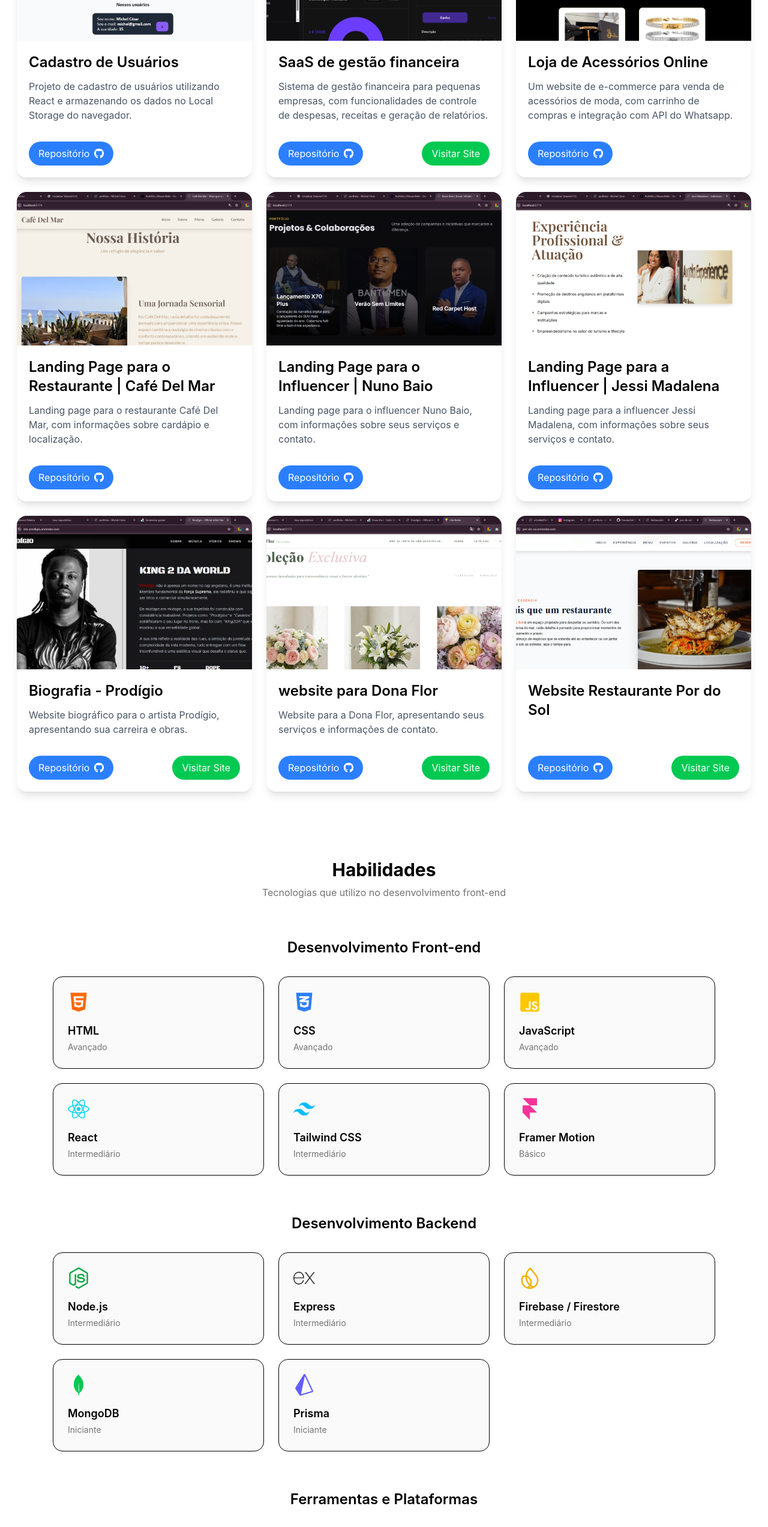
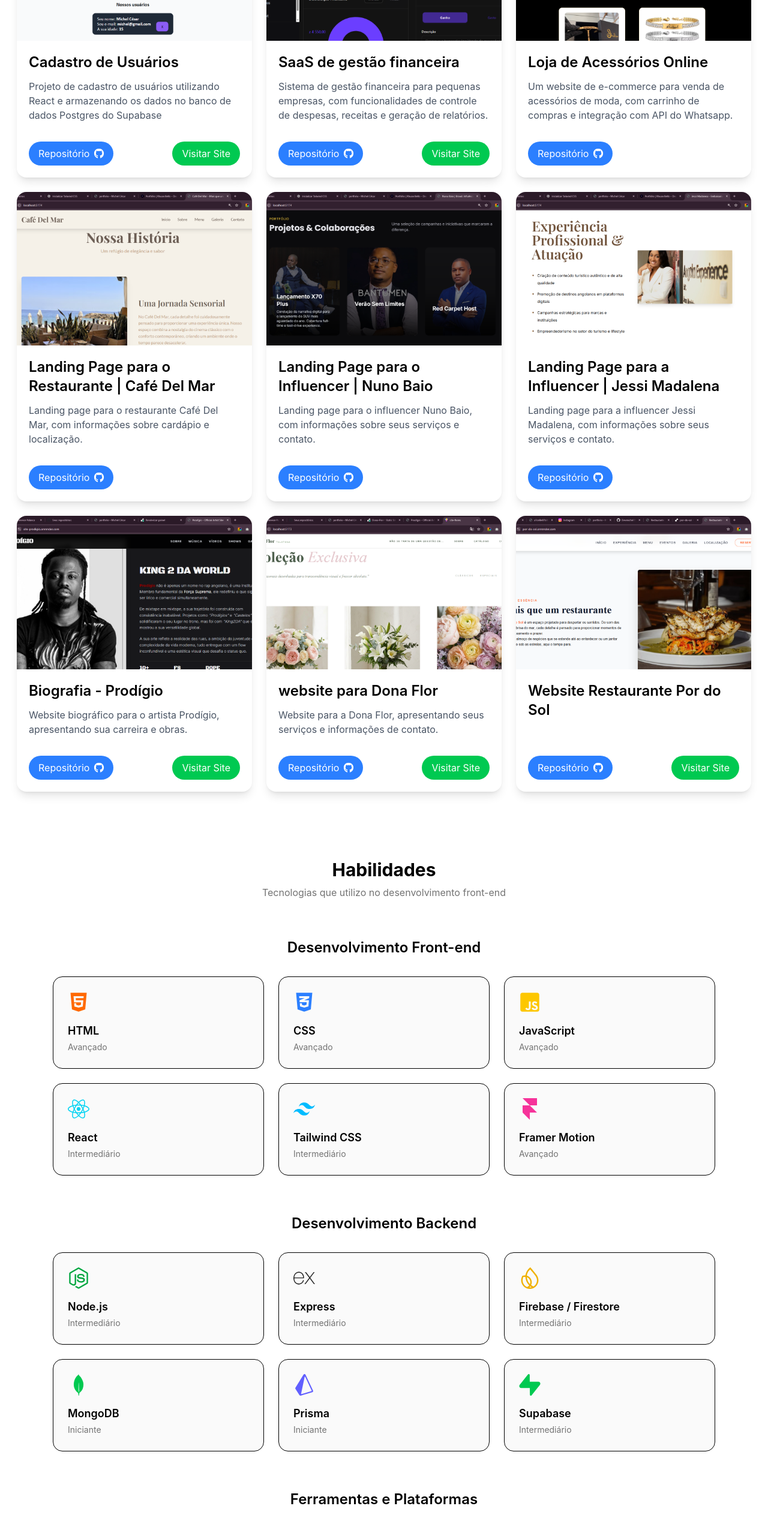
Before and after one commit to Devmichel15/portfolio-michel-cesar, a React (Vite) app: page / in a window 1280 px wide. Shown: the part 1700-4246 px from the top of the page at 60% size. Built offline with nearby package versions, Linux system fonts and the light colour scheme.

Commit message:
adicionando mais stacks no portfolio

```diff
--- a/src/data.js
+++ b/src/data.js
@@ -1,10 +1,11 @@
 import { FaGithub } from "react-icons/fa";
-import { SiVercel, SiNetlify, SiRender } from "react-icons/si";
+import { SiVercel, SiNetlify, SiRender, SiSupabase } from "react-icons/si";
 import { FaNodeJs, FaCode } from "react-icons/fa";
-import { SiExpress, SiFirebase, SiMongodb, SiPrisma } from "react-icons/si";
+import { SiExpress, SiFirebase, SiMongodb, SiPrisma, SiGit } from "react-icons/si";
 import { FaHtml5, FaCss3Alt, FaJsSquare, FaReact } from "react-icons/fa";
 import { SiTailwindcss, SiFramer } from "react-icons/si";
 import { image, link } from "motion/react-client";
+import { color } from "motion";
 
 export const projects = [
   {
@@ -12,8 +13,9 @@ export const projects = [
     name: "Cadastro de Usuários",
     image: "/project1.png",
     description:
-      "Projeto de cadastro de usuários utilizando React e armazenando os dados no Local Storage do navegador.",
+      "Projeto de cadastro de usuários utilizando React e armazenando os dados no banco de dados Postgres do Supabase",
     repo: "https://github.com/Devmichel15/cadastro-de-users",
+    link: "https://cadastro-de-users.onrender.com",
     techs: ["React", "JavaScript", "Tailwind CSS"],
   },
 
@@ -139,7 +141,7 @@ export const skillsFrontend = [
   {
     id: 6,
     name: "Framer Motion",
-    level: "Básico",
+    level: "Avançado",
     icon: SiFramer,
     color: "text-pink-500",
   },
@@ -181,12 +183,19 @@ export const skillsBackend = [
     icon: SiPrisma,
     color: "text-indigo-500",
   },
+  {
+    id: 6,
+    name: "Supabase",
+    level: "Intermediário",
+    icon: SiSupabase, // se estiver usando os ícones do react-icons
+    color: "text-green-500",
+  },
 ];
 
 export const skillsTools = [
   {
     id: 1,
-    name: "Git & GitHub",
+    name: "GitHub",
     level: "Intermediário",
     icon: FaGithub,
     color: "text-neutral-800",
@@ -219,4 +228,11 @@ export const skillsTools = [
     icon: SiRender,
     color: "text-indigo-600",
   },
+  {
+    id: 6,
+    name: "Git",
+    level: "Intermediário",
+    icon: SiGit,
+    color: "text-red-500"
+  }
 ];
```
